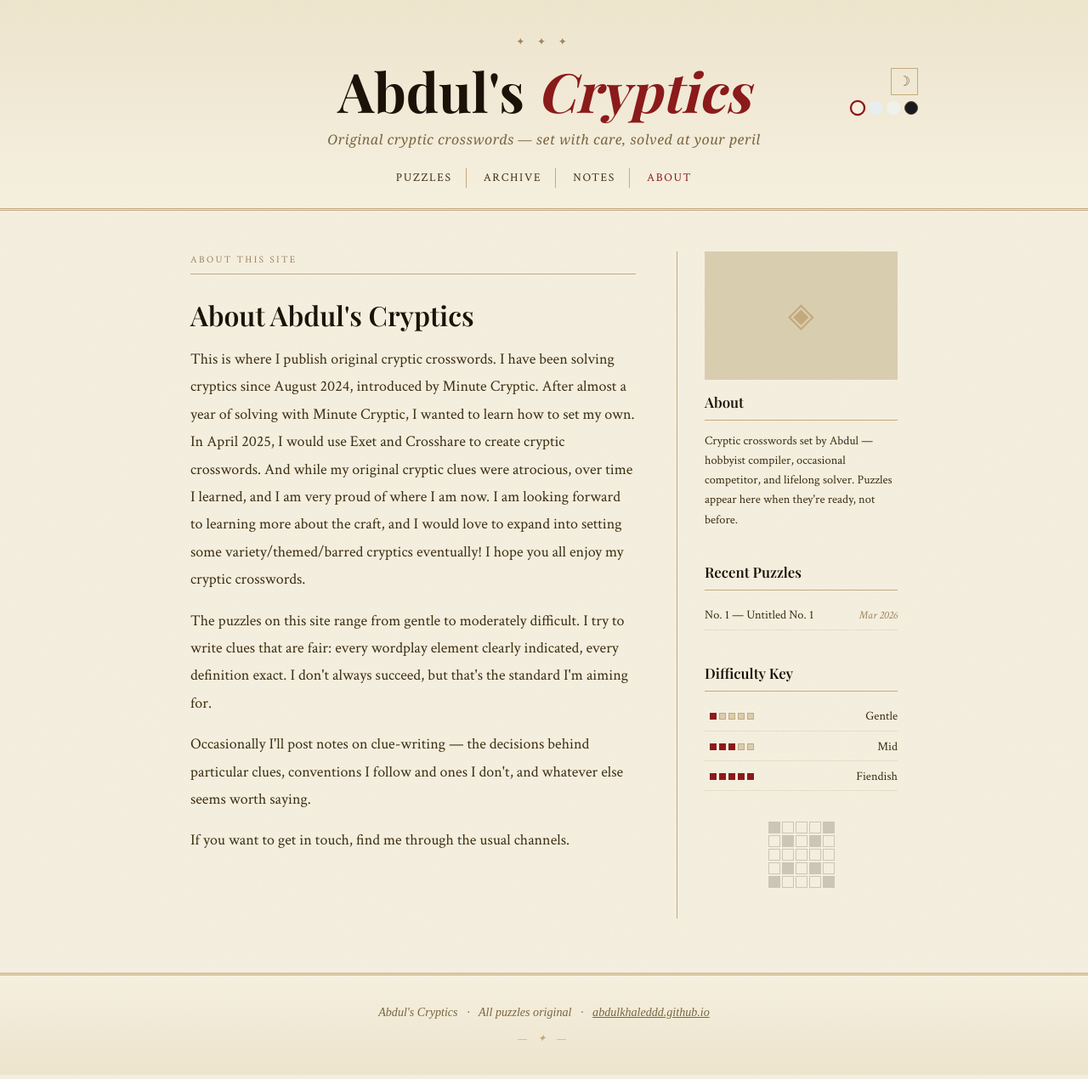
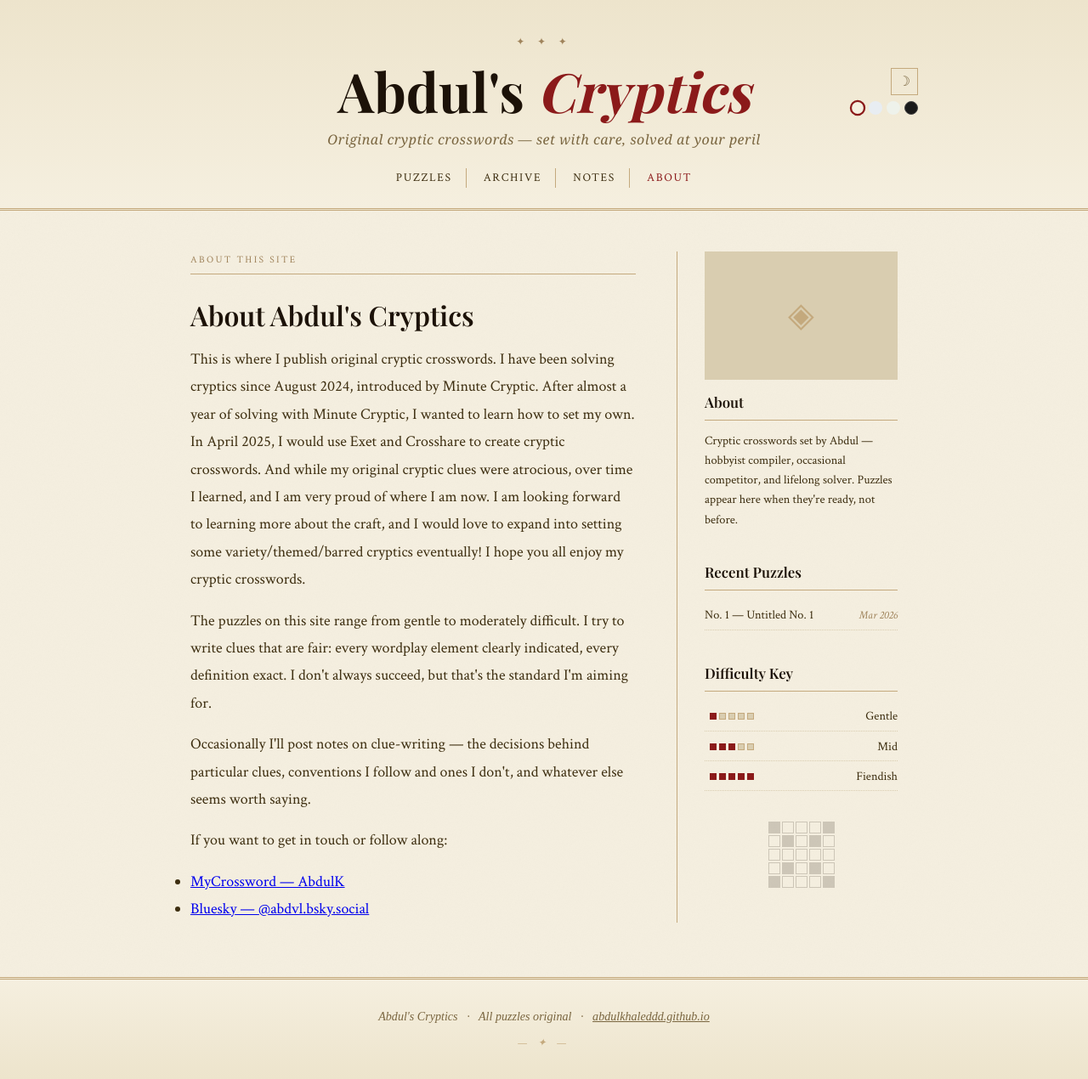
Before and after one commit to abdulkhaleddd/abdulkhaleddd.github.io, a Jekyll site: the page built from about.html, in a window 1280 px wide. Shown: the whole page at 85% size. Built offline with Jekyll 4.4.1, drawn with Linux system fonts in a browser that asks for light colours; some web fonts are replaced.

Commit message:
Update about.html

```diff
--- a/about.html
+++ b/about.html
@@ -3,14 +3,12 @@ layout: default
 title: About
 permalink: /about/
 ---
-
 <div class="section-label">About This Site</div>
-
 <article class="post-card single-post">
   <h1 class="post-title">About Abdul's Cryptics</h1>
   <div class="post-body">
     <p>
-      This is where I publish original cryptic crosswords. I have been solving cryptics since August 2024, introduced by Minute Cryptic. After almost a year of solving with Minute Cryptic, I wanted to learn how to set my own. In April 2025, I would use Exet and Crosshare  to create cryptic crosswords. And while my original cryptic clues were atrocious, over time I learned, and I am very proud of where I am now. I am looking forward to learning more about the craft, and I would love to expand into setting some variety/themed/barred cryptics eventually! I hope you all enjoy my cryptic crosswords.
+      This is where I publish original cryptic crosswords. I have been solving cryptics since August 2024, introduced by Minute Cryptic. After almost a year of solving with Minute Cryptic, I wanted to learn how to set my own. In April 2025, I would use Exet and Crosshare to create cryptic crosswords. And while my original cryptic clues were atrocious, over time I learned, and I am very proud of where I am now. I am looking forward to learning more about the craft, and I would love to expand into setting some variety/themed/barred cryptics eventually! I hope you all enjoy my cryptic crosswords.
     </p>
     <p>
       The puzzles on this site range from gentle to moderately difficult. I try to write clues
@@ -22,7 +20,11 @@ permalink: /about/
       conventions I follow and ones I don't, and whatever else seems worth saying.
     </p>
     <p>
-      If you want to get in touch, find me through the usual channels.
+      If you want to get in touch or follow along:
     </p>
+    <ul class="contact-links">
+      <li><a href="https://www.mycrossword.co.uk/AbdulK" target="_blank">MyCrossword — AbdulK</a></li>
+      <li><a href="https://bsky.app/profile/abdvl.bsky.social" target="_blank">Bluesky — @abdvl.bsky.social</a></li>
+    </ul>
   </div>
 </article>
```
